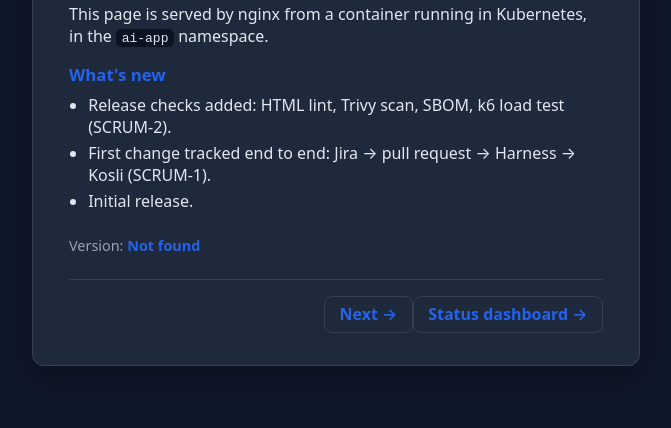
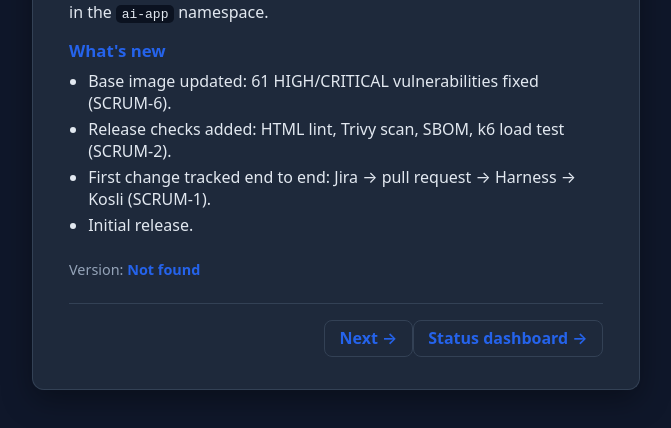
Before and after one commit to SoniaBoussabeh/ai-app, a plain HTML site: page app/index.html in a window 1280 px wide. Shown: the part 266-694 px from the top of the page, without its empty margins (304-975 px from the left). Drawn offline with Linux system fonts and the light colour scheme; no server answers.

Commit message:
SCRUM-6: nginx-unprivileged 1.30.6-alpine + apk upgrade, 61 HIGH/CRITICAL fixed (0.1.4)

```diff
--- a/app/index.html
+++ b/app/index.html
@@ -20,6 +20,7 @@
     <!-- CHANGE ME: add/remove items here across commits -->
     <h2>What's new</h2>
     <ul id="notes">
+      <li>Base image updated: 61 HIGH/CRITICAL vulnerabilities fixed (SCRUM-6).</li>
       <li>Release checks added: HTML lint, Trivy scan, SBOM, k6 load test (SCRUM-2).</li>
       <li>First change tracked end to end: Jira → pull request → Harness → Kosli (SCRUM-1).</li>
       <li>Initial release.</li>
```
Also changed, not shown: 2 other files.
